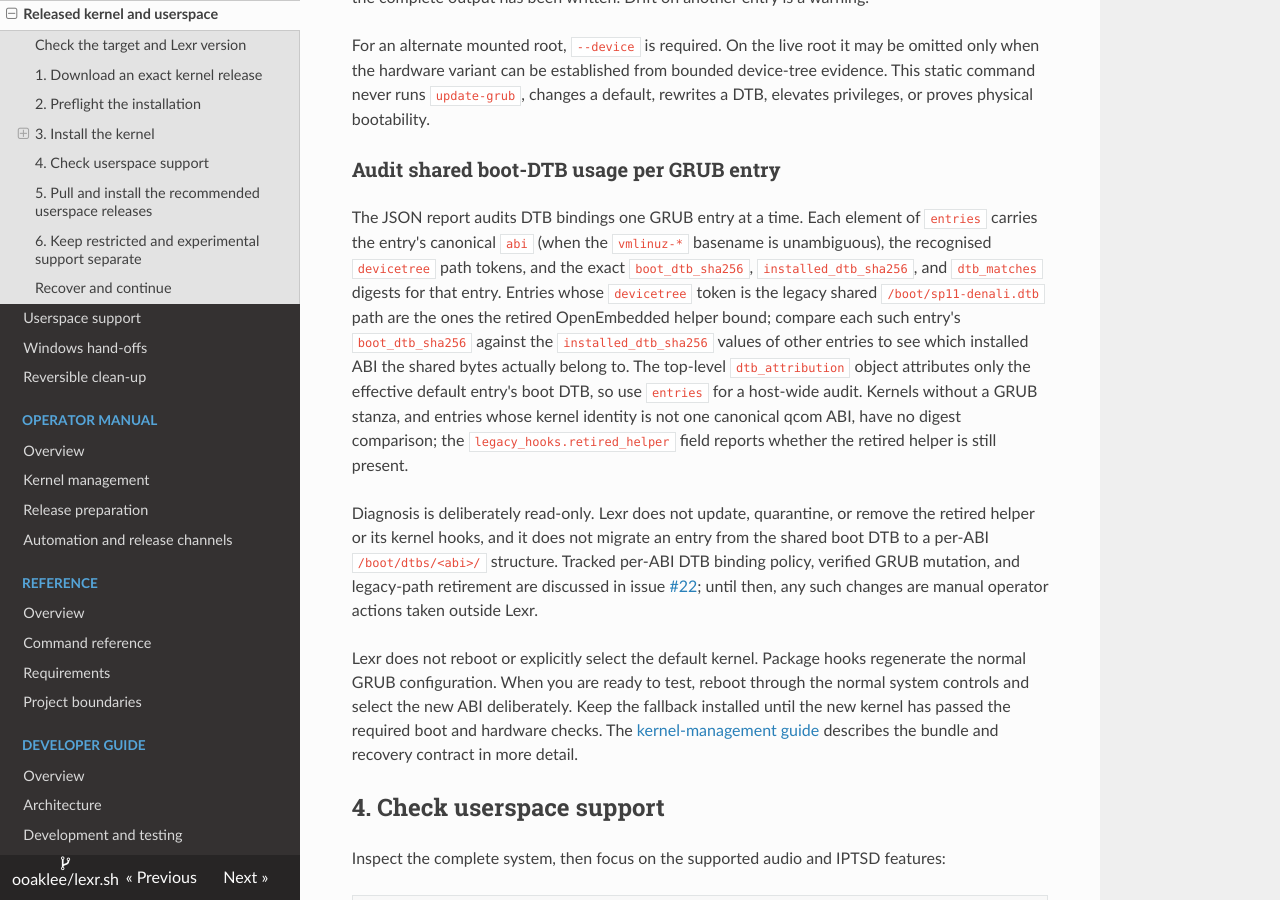
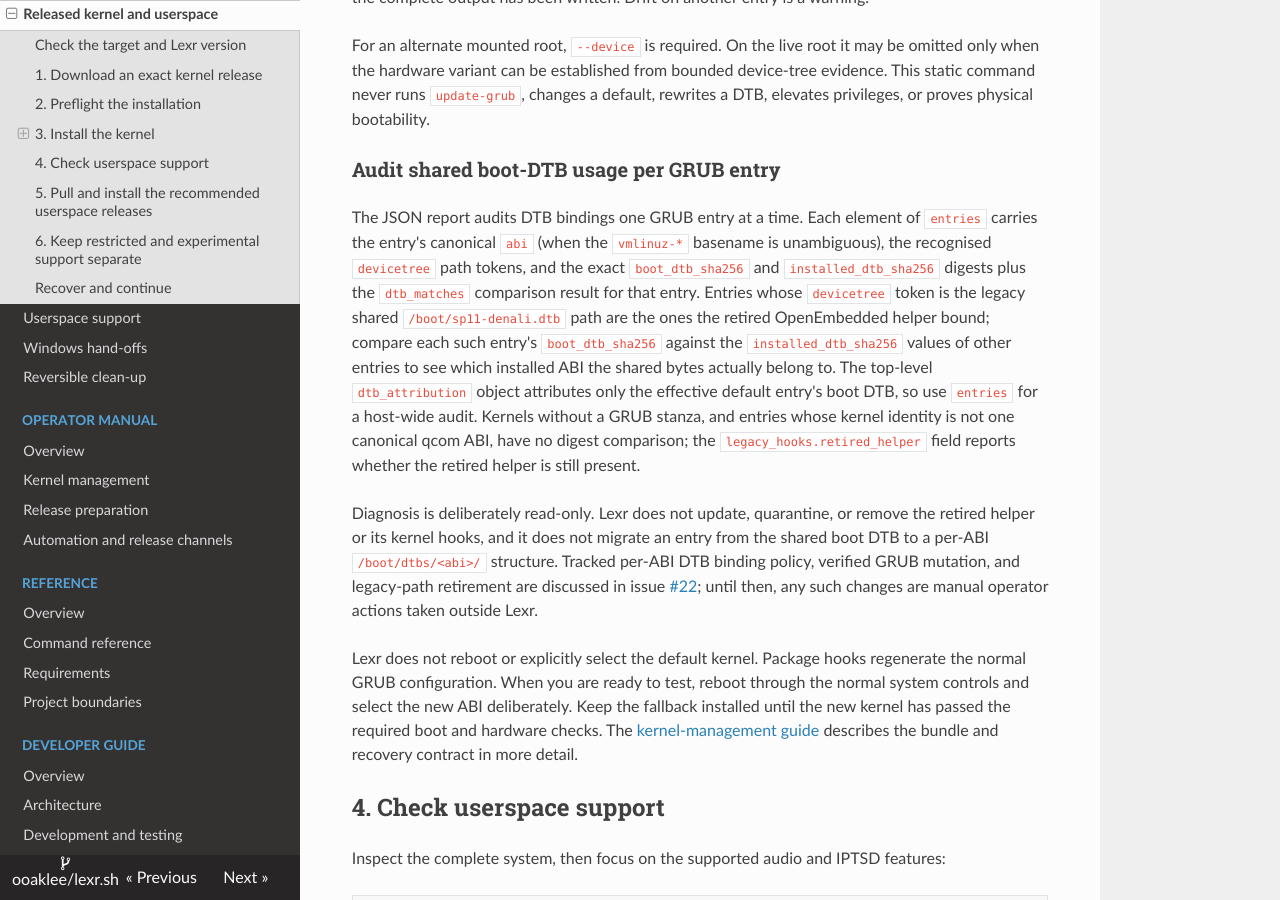
Before and after one commit to ooaklee/lexr.sh, an MkDocs documentation site: the page built from docs/user-guide/install-released-kernel-and-userspace.md, in a window 1280 px wide and 900 px high, scrolled down 2778 px. Built offline with MkDocs 1.6.1, drawn with Linux system fonts in a browser that asks for light colours; nearby versions of some CDN libraries.

Commit message:
docs(kernel): describe dtb_matches as a comparison result, not a digest (#23)

```diff
--- a/docs/user-guide/install-released-kernel-and-userspace.md
+++ b/docs/user-guide/install-released-kernel-and-userspace.md
@@ -145,8 +145,8 @@ default, rewrites a DTB, elevates privileges, or proves physical bootability.
 The JSON report audits DTB bindings one GRUB entry at a time. Each element of
 `entries` carries the entry's canonical `abi` (when the `vmlinuz-*` basename is
 unambiguous), the recognised `devicetree` path tokens, and the exact
-`boot_dtb_sha256`, `installed_dtb_sha256`, and `dtb_matches` digests for that
-entry. Entries whose `devicetree` token is the legacy shared
+`boot_dtb_sha256` and `installed_dtb_sha256` digests plus the `dtb_matches`
+comparison result for that entry. Entries whose `devicetree` token is the legacy shared
 `/boot/sp11-denali.dtb` path are the ones the retired OpenEmbedded helper
 bound; compare each such entry's `boot_dtb_sha256` against the
 `installed_dtb_sha256` values of other entries to see which installed ABI the
```
